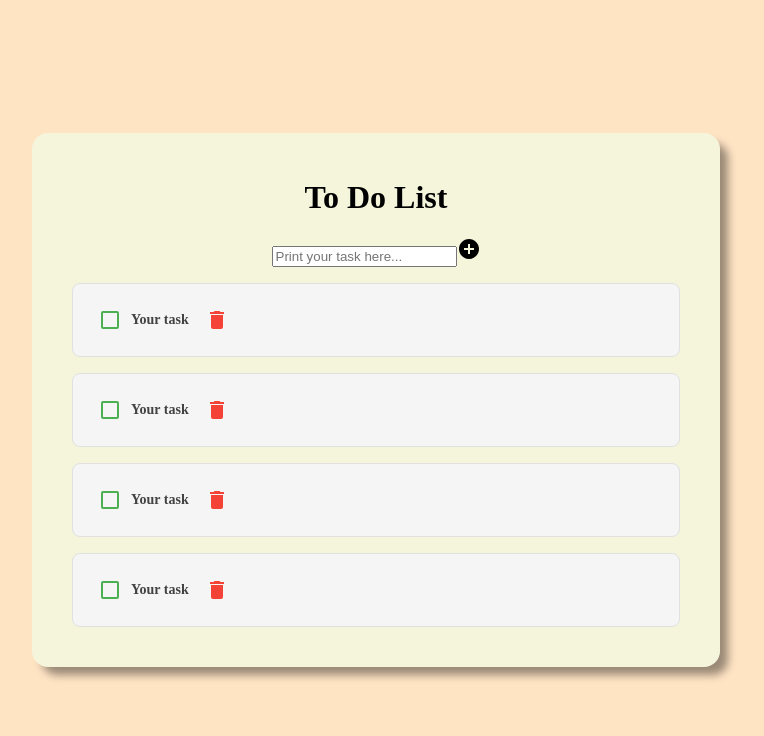
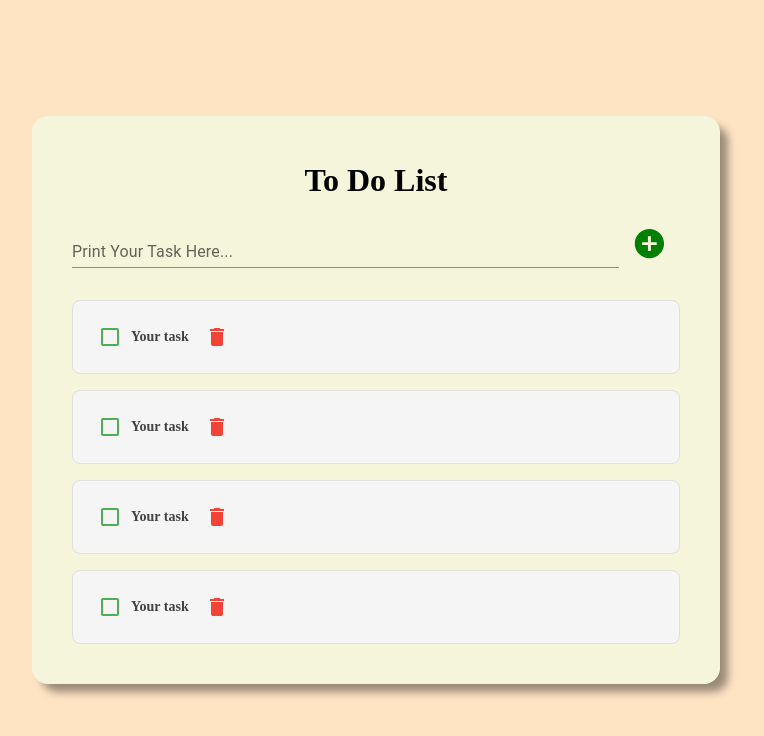
Before and after one commit to achichikalova/to-do-list-react, a React (Create React App) app: page / in a window 1280 px wide. Shown: the top 736 px of the page, without its empty margins (264-1028 px from the left). Built offline with nearby package versions, Linux system fonts and the light colour scheme.

Commit message:
Add material UI styles to AddListItem component

```diff
--- a/src/components/AddListItem.js
+++ b/src/components/AddListItem.js
@@ -1,12 +1,34 @@
 import React from 'react';
+import Box from '@mui/material/Box';
+import TextField from '@mui/material/TextField';
 import AddCircleIcon from '@mui/icons-material/AddCircle';
 
 const AddListItem = () => {
   return (
-    <div className='addListItem-container'>
-      <input type='text' placeholder='Print your task here...' />
-      <AddCircleIcon className='add-btn'/>
-    </div>
+    <Box
+      component="form"
+      sx={{
+        m: 2,
+        display: 'flex',
+        justifyContent: 'center',
+        alignItems: 'center'
+      }}
+      noValidate
+      autoComplete="off"
+    >
+      <TextField
+        id="standard-basic"
+        label="Print Your Task Here..." variant="standard"
+        fullWidth />
+      <AddCircleIcon
+        sx={{
+          width: '10%',
+          height: '2.2rem',
+          color: 'green',
+          cursor: 'pointer'
+        }}
+        className='add-btn'/>
+    </Box>
   )
 }
 
```
